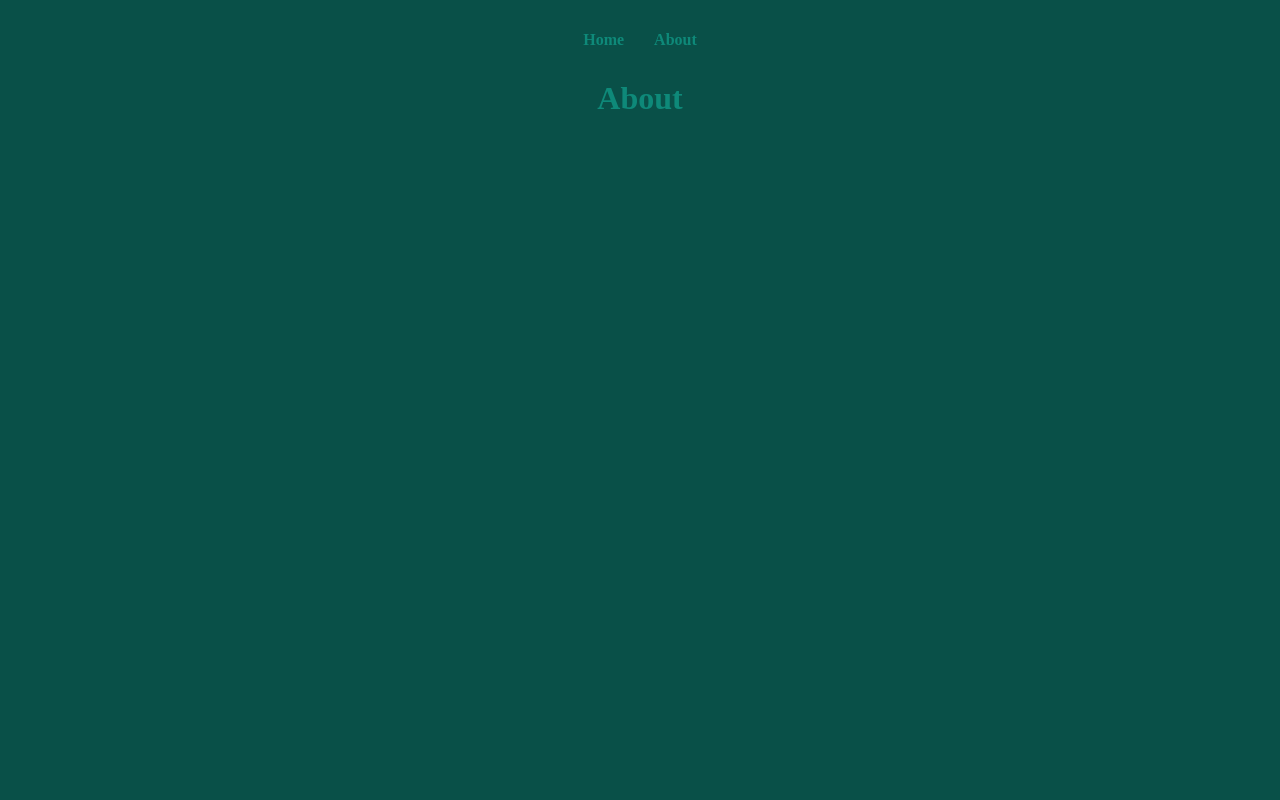
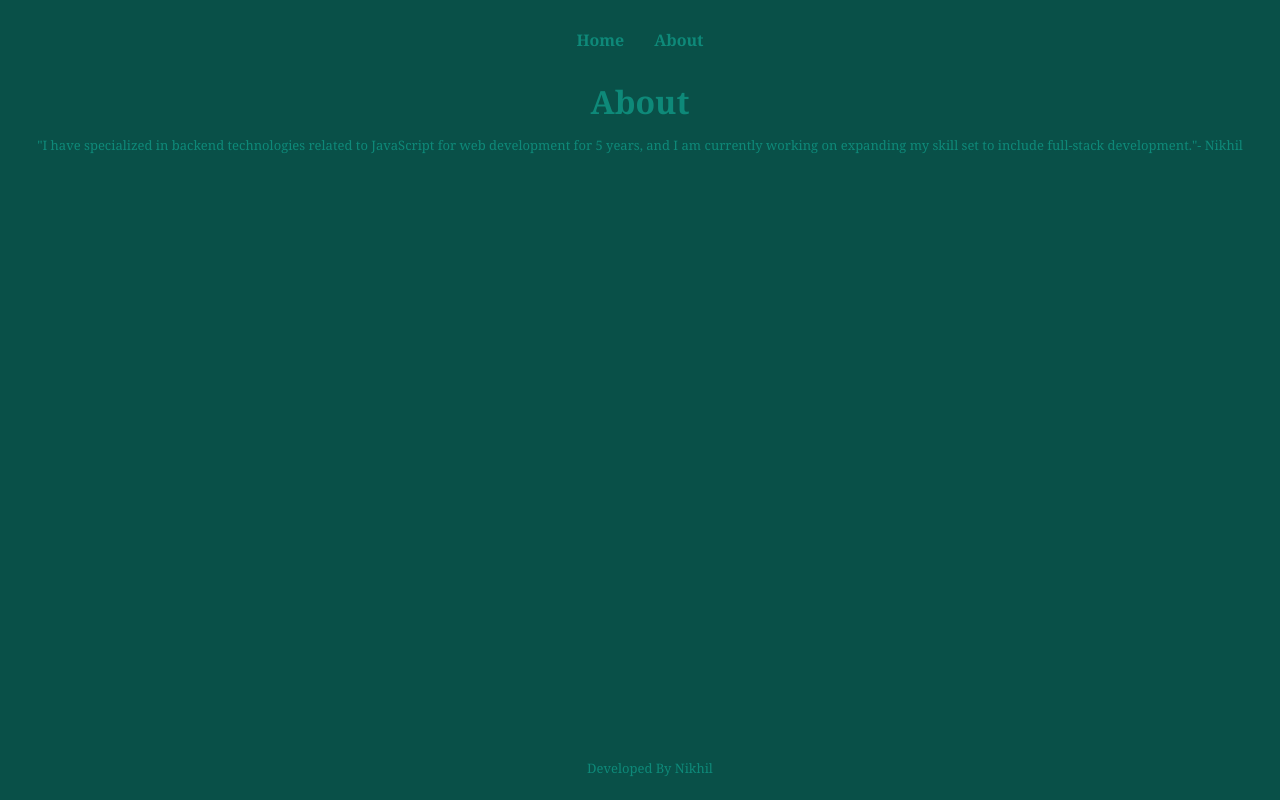
Before and after one commit to NIKHILPK92/todoapp, a React (Create React App) app: page /about in a window 1280 px wide. Built offline with nearby package versions, Linux system fonts and the light colour scheme.

Commit message:
counter and deployment

```diff
--- a/package.json
+++ b/package.json
@@ -1,4 +1,5 @@
 {
+  "homepage": "https://NIKHILPK92.github.io/todoapp",
   "name": "react_todo",
   "version": "0.1.0",
   "private": true,
@@ -6,6 +7,7 @@
     "@testing-library/jest-dom": "^5.16.5",
     "@testing-library/react": "^13.4.0",
     "@testing-library/user-event": "^13.5.0",
+    "gh-pages": "^5.0.0",
     "react": "^18.2.0",
     "react-dom": "^18.2.0",
     "react-router-dom": "^6.9.0",
@@ -14,6 +16,8 @@
   },
   "scripts": {
     "start": "react-scripts start",
+    "predeploy": "npm run build",
+    "deploy": "gh-pages -d build",
     "build": "react-scripts build",
     "test": "react-scripts test",
     "eject": "react-scripts eject"
--- a/src/App.js
+++ b/src/App.js
@@ -3,6 +3,7 @@ import About from "./Component/About/About"
 import Header from "./Component/Header/Header"
 import Todo from "./Component/Todo/Todo"
 import { BrowserRouter as Router, Routes, Route } from "react-router-dom"
+import Footer from "./Component/Footer/Footer"
 
 class App extends Component {
   render() {
@@ -13,6 +14,7 @@ class App extends Component {
           <Route path="/" exact Component={Todo} />
           <Route path="/about" Component={About} />
         </Routes>
+        <Footer />
       </Router>
     )
   }
--- a/src/Component/About/About.css
+++ b/src/Component/About/About.css
@@ -2,4 +2,14 @@ h1 {
     color: rgb(17 159 140 / 72%);
     text-align: center;
     font-weight: bold;
+    font-family: Cambria, Cochin, Georgia, Times, 'Times New Roman', serif;
 }
+
+p {
+    left: 0;
+    width: 100%;
+    color: rgb(17 159 140 / 72%);
+    font-family: Cambria, Cochin, Georgia, Times, 'Times New Roman', serif;
+    font-size: small;
+    text-align: center;
+}
--- a/src/Component/About/About.js
+++ b/src/Component/About/About.js
@@ -2,8 +2,13 @@ import React from "react"
 import "./About.css"
 function About() {
   return (
-    <div>
+    <div className="todo-about">
       <h1>About</h1>
+      <p>
+        "I have specialized in backend technologies related to JavaScript for
+        web development for 5 years, and I am currently working on expanding my
+        skill set to include full-stack development."- Nikhil
+      </p>
     </div>
   )
 }
--- /dev/null
+++ b/src/Component/Footer/Footer.css
@@ -0,0 +1,12 @@
+.todo-footer {
+    position: fixed;
+    bottom: 0;
+    left: 0;
+    width: 100%;
+    background-color:  rgb(9, 80, 72);
+    color: rgb(63, 104, 98);
+    padding: 10px;
+    font-family: Cambria, Cochin, Georgia, Times, 'Times New Roman', serif;
+    font-size: small;
+    text-align: center;
+}
--- /dev/null
+++ b/src/Component/Footer/Footer.js
@@ -0,0 +1,11 @@
+import React from "react"
+import "./Footer.css"
+function Footer() {
+  return (
+    <div className="todo-footer">
+      <p>Developed By Nikhil</p>
+    </div>
+  )
+}
+
+export default Footer
--- a/src/Component/Header/Header.css
+++ b/src/Component/Header/Header.css
@@ -12,4 +12,5 @@ header a {
     text-decoration: none;
     margin: 0 15px;
     font-weight: bold;
+    font-family: Cambria, Cochin, Georgia, Times, 'Times New Roman', serif;
 }
--- a/src/Component/Todo/Todo.css
+++ b/src/Component/Todo/Todo.css
@@ -13,12 +13,14 @@ body {
     border-radius: 5px;
     background-color:  rgb(8, 70, 62);
     padding: 20px;
+    font-family: Cambria, Cochin, Georgia, Times, 'Times New Roman', serif;
     box-shadow:0 6px 8px #0000003b;
 }
 
 h1 {
     margin: 0px;
     margin-bottom: 5px;
+    font-family: Cambria, Cochin, Georgia, Times, 'Times New Roman', serif;
     color: rgb(17 159 140 / 72%);
 }
 
@@ -30,6 +32,7 @@ h1 {
     box-sizing: border-box;
     background-color: rgb(9, 80, 72);
     outline: none;
+    font-family: Cambria, Cochin, Georgia, Times, 'Times New Roman', serif;
     color: rgb(63, 104, 98);
 }
 
@@ -47,6 +50,7 @@ ul li{
     padding:15px;
     border-radius: 5px;
     margin-bottom: 18px;
+    font-family: Cambria, Cochin, Georgia, Times, 'Times New Roman', serif;
     color: rgb(63, 104, 98);
     box-shadow:0 6px 8px #0000003b;
     display: flex;
@@ -56,6 +60,7 @@ ul li i {
     text-align: right;
     flex: 1;
     cursor: pointer;
+    font-family: Cambria, Cochin, Georgia, Times, 'Times New Roman', serif;
 }
 
 .todo-counter {
```
Also changed, not shown: 1 other file (tests, documents, lock files or other folders).
